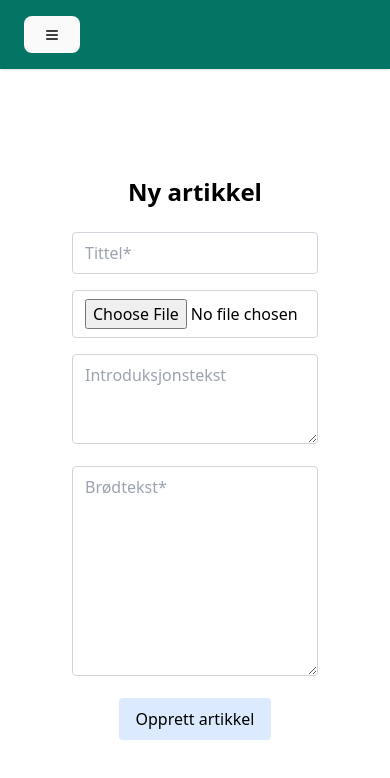
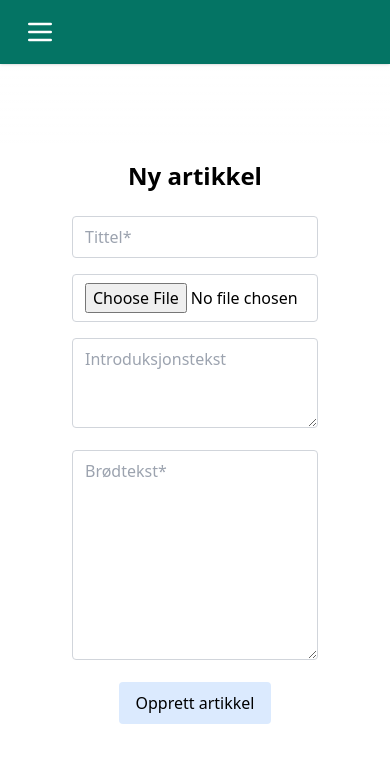
Before and after one commit to ehlma/ABCDealWeb, a React (Vite) app in the folder frontend/: page /admin/articles in a window 390 px wide. Shown: the top 778 px of the page. Built offline with nearby package versions, Linux system fonts and the light colour scheme; no server answers.

Commit message:
hamburger tweaks

```diff
--- a/frontend/src/pages/AdminArticles.jsx
+++ b/frontend/src/pages/AdminArticles.jsx
@@ -47,7 +47,7 @@ const AdminArticles = () => {
     };
 
     return (
-        <div className="max-w-2xl mx-auto mt-[48px] px-[16px]">
+        <div className="max-w-2xl mx-auto mt-[32px] px-[16px]">
             <h2 className="text-2xl font-bold mb-[24px] text-center">Ny artikkel</h2>
 
             {error && <p className="text-red-600 mb-[16px]">{error}</p>}
--- a/frontend/src/pages/AdminLayout.jsx
+++ b/frontend/src/pages/AdminLayout.jsx
@@ -23,14 +23,14 @@ const AdminLayout = () => {
           <img src={logo} alt="ABC Deal Logo" className="h-[36px] hidden sm:block ml-auto" />
 
           {/* Hamburger (mobile only) */}
-          <button className="sm:hidden text-black" onClick={() => setMenuOpen(!menuOpen)}>
-            {menuOpen ? <X className="w-4 h-4" /> : <Menu className="w-4 h-4 text-black" />}
+          <button className="sm:hidden bg-transparent border-none p-0 m-0 focus:outline-none" onClick={() => setMenuOpen(!menuOpen)}>
+            {menuOpen ? <X className="w-8 h-8 text-white" /> : <Menu className="w-8 h-8 text-white" />}
           </button>
         </div>
 
         {/* Mobilmeny: åpnes under navbar */}
         {menuOpen && (
-          <div className="absolute w-[30%] top-[64px] left-0 w-full bg-[#047464] text-white px-6 py-4 sm:hidden z-40 shadow-md flex flex-col rounded-b space-y-2">
+          <div className="absolute w-[200px] top-[64px] left-0 w-full bg-[#047464] text-white px-6 py-4 sm:hidden z-40 shadow-md flex flex-col rounded-b space-y-2">
             <Link to="/admin/settings" onClick={() => setMenuOpen(false)} className="flex flex-row text-white hover:text-[#d1fae5] hover:drop-shadow-lg transition-all duration-200" >Ansatte</Link>
             <Link to="/admin/articles" onClick={() => setMenuOpen(false)} className="flex flex-row text-white hover:text-[#d1fae5] hover:drop-shadow-lg transition-all duration-200">Artikler</Link>
             <Link to="/admin/contacts" onClick={() => setMenuOpen(false)} className="flex flex-row text-white hover:text-[#d1fae5] hover:drop-shadow-lg transition-all duration-200">Kontaktskjema</Link>
```
